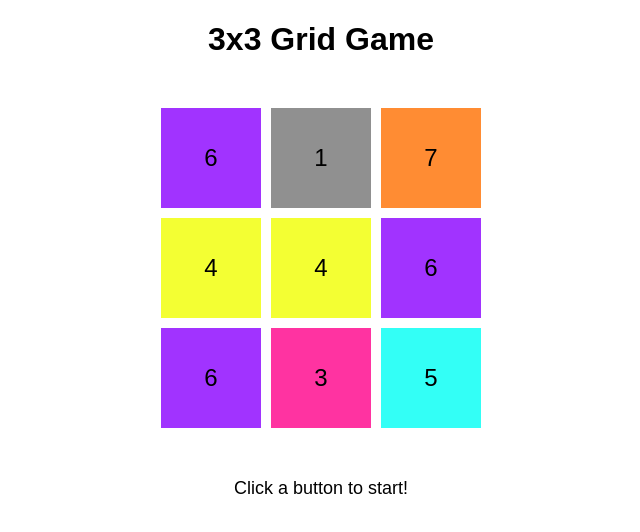
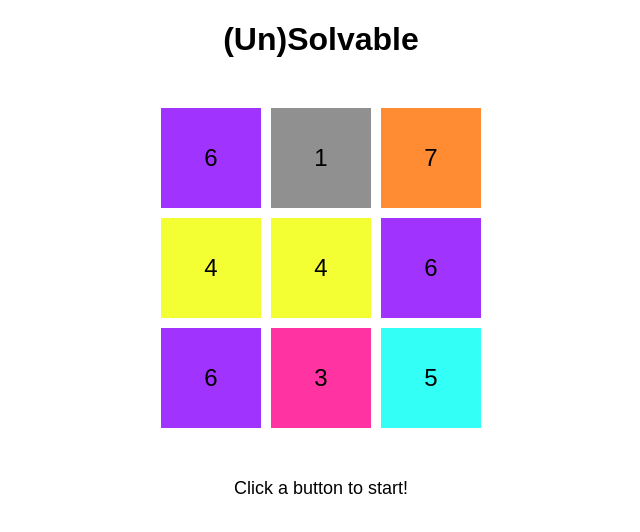
Before and after one commit to balorkany/un-solvable, a plain HTML site: page index.html in a window 1280 px wide. Shown: the whole page, without its empty margins (319-959 px from the left). Drawn offline with Linux system fonts and the light colour scheme.

Commit message:
Update main header

```diff
--- a/index.html
+++ b/index.html
@@ -45,7 +45,7 @@
   </style>
 </head>
 <body>
-  <h1>3x3 Grid Game</h1>
+  <h1>(Un)Solvable</h1>
   <div class="grid" id="grid"></div>
   <div id="message">Click a button to start!</div>
   <button id="restart" onclick="restartGame()">Restart Game</button>
```
